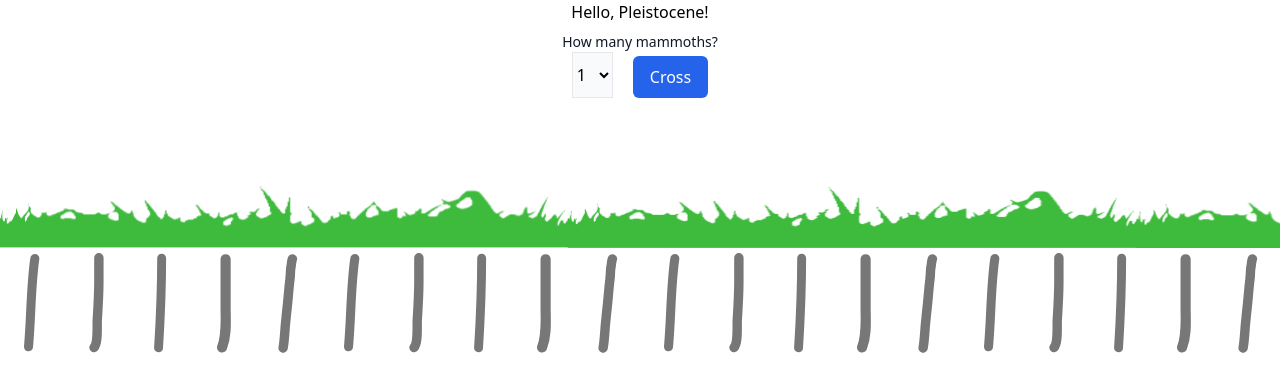
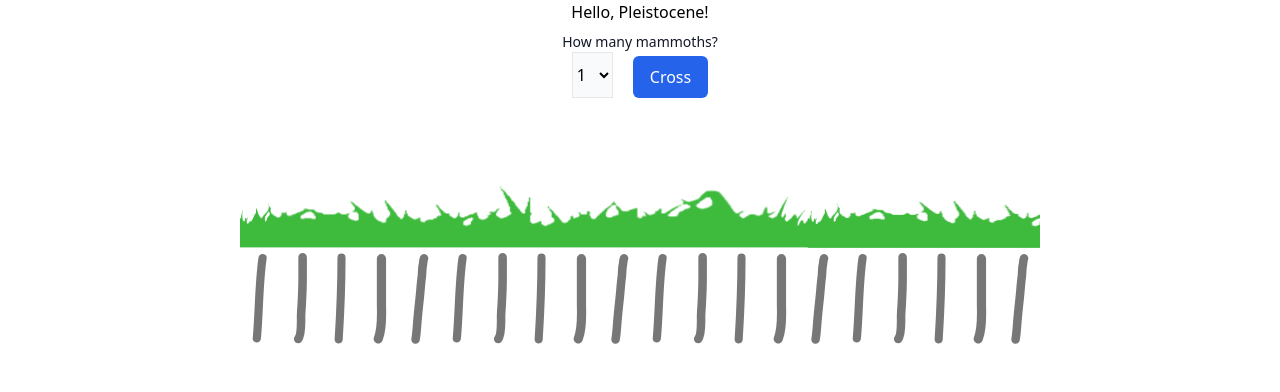
Before and after one commit to rmccrear/Synthesis-Bounty-Repl, a Next.js app: page / in a window 1280 px wide. Shown: the top 392 px of the page. Built offline with nearby package versions, Linux system fonts and the light colour scheme.

Commit message:
set display width in mammoth.config.ts

```diff
--- a/components/MammothApp.tsx
+++ b/components/MammothApp.tsx
@@ -10,29 +10,25 @@ const tailwindClasses = {
 
 export default function MammothApp() {
   const [times, setTimes] = useState(1); // how many mammoths to count
-  // when stated but not finished, we disable the controls
-  // once finished, started should be set to false again
-  // When set to true, we can start the animation (again)
-  const [started, setStarted] = useState(false);
-  // When finished, we show the end message
-  // The message will disappear when the user clicks the button again
-  const [finished, setFinished] = useState(false);
+  // set isCrossing to true to start the animation
+  // use the callback to reset isCrossing back to false
+  const [isCrossing, setIsCrossing] = useState(false);
 
+  // set iSCrossing to true to start the animation
   const handleClick = () => {
-    if(!started) {
-      setStarted(true);
+    if(!isCrossing) {
+      setIsCrossing(true);
     }
-  };
-
-  const handleSelect = (event: ChangeEvent) => {
-    setTimes(parseInt((event!.target as HTMLInputElement).value, 10));
   };
 
   // This should reset `started` to false
   // to allow the animation to begin again.
   const finishedCallback = () => {
-    setStarted(false); // ready to start again
-    setFinished(true); // show the end message
+    setIsCrossing(false); // ready to start again
+  };
+
+  const handleSelect = (event: ChangeEvent) => {
+    setTimes(parseInt((event!.target as HTMLInputElement).value, 10));
   };
 
   const selectElms = [];
@@ -43,23 +39,23 @@ export default function MammothApp() {
   }
 
   return (
-    <>
+    <div>
       <div className={tailwindClasses.container}>
         <label htmlFor="select-count" className={tailwindClasses.label}>How many mammoths?</label>
         <div className="flex flex-row space-x-5 my-2 my-auto">
-          <select id="select-count" aria-label="How many mammoths?" className={tailwindClasses.select} onChange={handleSelect} disabled={started && ! finished}>
+          <select id="select-count" aria-label="How many mammoths?" className={tailwindClasses.select} onChange={handleSelect} disabled={isCrossing}>
             {
               selectElms
             }
           </select>
-          <button className={tailwindClasses.button} onClick={handleClick} disabled={started && !finished }>
+          <button className={tailwindClasses.button} onClick={handleClick} disabled={isCrossing}>
             {
-              started && !finished ?
+              isCrossing ?
                 "Crossing" : "Cross"
             }
           </button>
         </div>
+        <MammothCounter times={times} started={isCrossing} finishedCallback={finishedCallback}/>
       </div>
-      <MammothCounter times={times} started={started} finishedCallback={finishedCallback}/>
-    </>)
+    </div>)
 }
--- a/components/MammothCounter/Mammoth.tsx
+++ b/components/MammothCounter/Mammoth.tsx
@@ -3,7 +3,7 @@ import { motion } from "framer-motion"
 import Image from 'next/image';
 import mammoth_img_src from "../../public/assets/mammoth.svg";
 import config from "./mammoth.config";
-const { crossingTime, mammothImgSize} = config;
+const { crossingTime, mammothImgSize, displayWidth} = config;
 
 const imgWidth = mammothImgSize; // px
 const imgHeight = mammothImgSize;
@@ -20,9 +20,9 @@ const tailwindClasses = {
 }
 
 export default function Mammoth({ crossing, count, totalCount } : { crossing: boolean, count: number, totalCount: number}) {
-  const animate = { x: `calc(100vw * ${totalCount} + ${imgWidth}px)` }
+  const animate = { x: `calc(${displayWidth} * ${totalCount} + ${imgWidth}px)` }
   const transition = { ease: "linear", duration: totalCount * crossingTime }
-  const leftPos = `calc(-1 * 100vw * ${count} - ${imgWidth}px)`;
+  const leftPos = `calc(-1 * ${displayWidth} * ${count} - ${imgWidth}px)`;
   return (
     <div className={crossing ? "visible" : "invisible" }>
       <motion.div
--- a/components/MammothCounter/MammothCounter.tsx
+++ b/components/MammothCounter/MammothCounter.tsx
@@ -3,7 +3,7 @@ import CountingStage from "./CountingStage";
 import Mammoth from "./Mammoth";
 import config from "./mammoth.config";
 import grassOverlayImg from "../../public/assets/grass.svg";
-const { crossingTime } = config;
+const { crossingTime, displayWidth } = config;
 
 const tailwindClasses = {
   finshedCount: "text-amber-500 text-2xl text-center",
@@ -102,7 +102,7 @@ export default function MammothCounter({times, started, finishedCallback} : {tim
   }
 
   return (
-    <>
+    <div className="overflow-hidden" style={{ width: displayWidth }} >
       <div className={tailwindClasses.mammothStageContainer}>
           {
             mammoths
@@ -116,6 +116,6 @@ export default function MammothCounter({times, started, finishedCallback} : {tim
         : <CountingStage currentCount={currentCount} />
       }
 
-    </>
+    </div>
   );
 }
--- a/components/MammothCounter/mammoth.config.ts
+++ b/components/MammothCounter/mammoth.config.ts
@@ -1,5 +1,7 @@
 const config = {
   crossingTime: 5, // seconds
   mammothImgSize: 150, // px
+  // displayWidth: "100vw"
+  displayWidth: "800px"
 }
 export default config;
```
